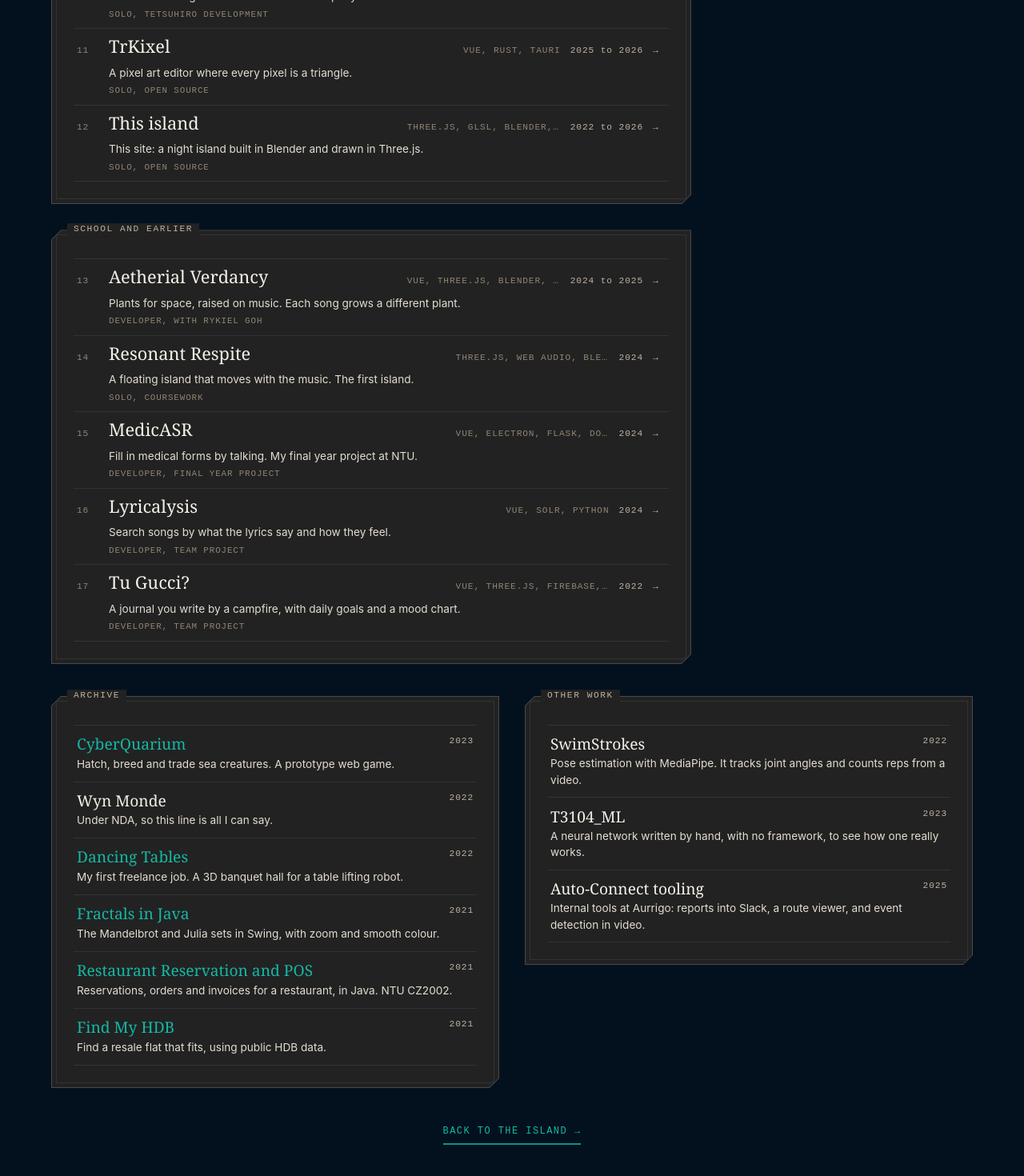
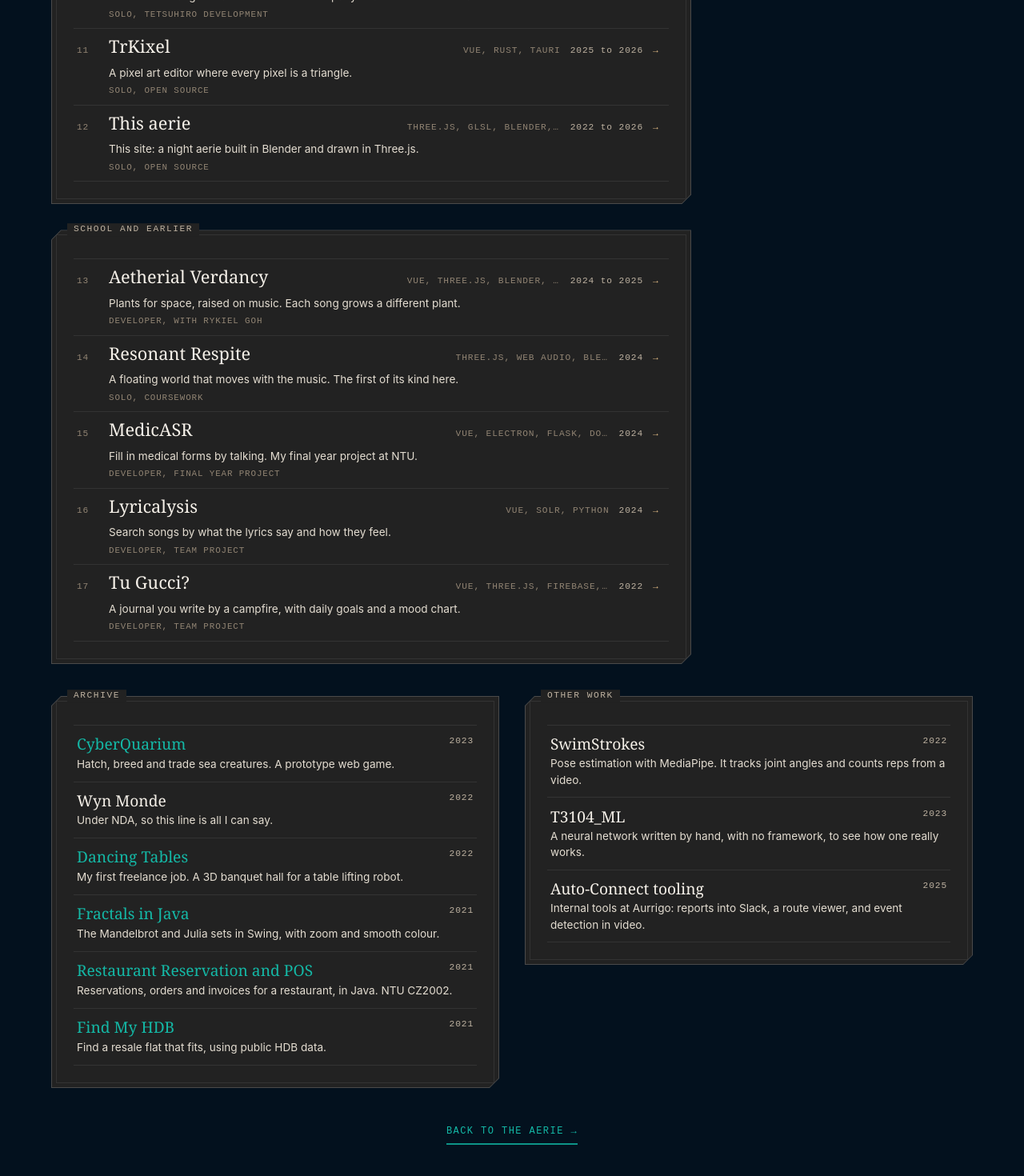
Before and after one commit to Kiriketsuki/tetsuhiro_webpage, a Vue app: page /projects in a window 1280 px wide. Shown: the part 1392-2862 px from the top of the page at 80% size. Built offline with nearby package versions, Linux system fonts and the light colour scheme; a web font is replaced by a local one.

Commit message:
fix(copy): say aerie, not island, in the new project text

```diff
--- a/src/components/ProjectList.vue
+++ b/src/components/ProjectList.vue
@@ -84,7 +84,7 @@
 
         <div class="flex flex-wrap justify-center gap-3 self-center">
             <router-link v-if="wallShown" to="/projects" class="action">Back to the wall</router-link>
-            <router-link to="/" class="action">Back to the island</router-link>
+            <router-link to="/" class="action">Back to the aerie</router-link>
         </div>
     </main>
 </template>
--- a/src/data/project-pages.js
+++ b/src/data/project-pages.js
@@ -153,20 +153,20 @@ const pages = {
         ],
     },
     island: {
-        blurb: 'This site: a night island built in Blender and drawn in Three.js.',
-        coverAlt: 'The island at night: a tall house with a steel frame, red autumn trees and lit windows.',
+        blurb: 'This site: a night aerie built in Blender and drawn in Three.js.',
+        coverAlt: 'The aerie at night: a tall house with a steel frame, red autumn trees and lit windows.',
         body: [
-            'You are standing in it. The island is modelled in Blender and drawn in Three.js, with toon shading, a soft ink outline and a split tone, after the cozy look of Leaf it Alone.',
-            'The first version of this site went up in 2022. I rebuilt it in 2025, and again in 2026 around this island: a workshop with this corkboard, a telescope that opens onto the skills, and a city of lights below.',
-            'Every frame has a budget. The scene code stays under 200 kB, the extra views load only when you need them, and the island renders only when something moves.',
+            'You are standing in it. The aerie is modelled in Blender and drawn in Three.js, with toon shading, a soft ink outline and a split tone, after the cozy look of Leaf it Alone.',
+            'The first version of this site went up in 2022. I rebuilt it in 2025, and again in 2026 around this aerie: a workshop with this corkboard, a telescope that opens onto the skills, and a city of lights below.',
+            'Every frame has a budget. The scene code stays under 200 kB, the extra views load only when you need them, and the aerie renders only when something moves.',
         ],
         links: [{ label: 'View on GitHub', href: 'https://github.com/Kiriketsuki/tetsuhiro_webpage' }],
     },
     'resonant-respite': {
-        blurb: 'A floating island that moves with the music. The first island.',
+        blurb: 'A floating world that moves with the music. The first of its kind here.',
         body: [
-            'An audio-visual piece from 2024. A song plays, and the scene answers it: the water moves with the bass, the island and the stars with the chords, and the sun with the drums.',
-            'Each part of the music runs its analysis in its own Web Worker, so the scene keeps its frame rate. It was the first time I built a floating island in Three.js, and this one grew out of it.',
+            'An audio-visual piece from 2024. A song plays, and the scene answers it: the water moves with the bass, the land and the stars with the chords, and the sun with the drums.',
+            'Each part of the music runs its analysis in its own Web Worker, so the scene keeps its frame rate. It was the first floating world I built in Three.js, and this aerie grew out of it.',
         ],
     },
     'aetherial-verdancy': {
--- a/src/data/projects.js
+++ b/src/data/projects.js
@@ -109,7 +109,7 @@ export const projects = [
     },
     {
         id: 'island',
-        title: 'This island',
+        title: 'This aerie',
         stack: 'Three.js, GLSL, Blender, Vue',
         year: '2022 to 2026',
         role: 'Solo, open source',
--- a/src/data/wall.js
+++ b/src/data/wall.js
@@ -178,9 +178,9 @@ export const PINS = [
         id: 'island',
         group: '3d',
         kind: 'hero',
-        title: 'This island',
+        title: 'This aerie',
         year: '2022 to 2026',
-        line: 'This site: a night island built in Blender and drawn in Three.js.',
+        line: 'This site: a night aerie built in Blender and drawn in Three.js.',
         stack: ['Three.js', 'GLSL', 'Blender', 'Vue'],
         link: 'https://github.com/Kiriketsuki/tetsuhiro_webpage',
         page: 'island',
@@ -206,7 +206,7 @@ export const PINS = [
         kind: 'note',
         title: 'Resonant Respite',
         year: '2024',
-        line: 'A floating island that moves with the music. The first island.',
+        line: 'A floating world that moves with the music. The first of its kind here.',
         stack: ['Three.js', 'Web Audio'],
         link: '',
         page: 'resonant-respite',
@@ -217,7 +217,7 @@ export const PINS = [
 
 // The red strings. Each one joins two pins, with a short label.
 export const STRINGS = [
-    ['resonant-respite', 'island', 'the music island became home'],
+    ['resonant-respite', 'island', 'the music world became this aerie'],
     ['aetherial-verdancy', 'island', 'Vue, Three.js and Blender again'],
     ['resonant-respite', 'aetherial-verdancy', 'music drives the scene, 2024'],
     ['kinopy', 'island', 'shipped in the same October'],
--- a/src/views/Projects.vue
+++ b/src/views/Projects.vue
@@ -9,7 +9,7 @@
                     </p>
                     <h1 class="font-slab text-[clamp(1.9rem,5vw,3.25rem)] leading-none text-text-strong">Things I have made</h1>
                     <div class="wall-actions">
-                        <router-link to="/" class="action" @pointerdown.stop>back to the island</router-link>
+                        <router-link to="/" class="action" @pointerdown.stop>back to the aerie</router-link>
                         <router-link :to="{ path: '/projects', query: { list: null } }" class="action" @pointerdown.stop>list view</router-link>
                     </div>
                 </header>
```
